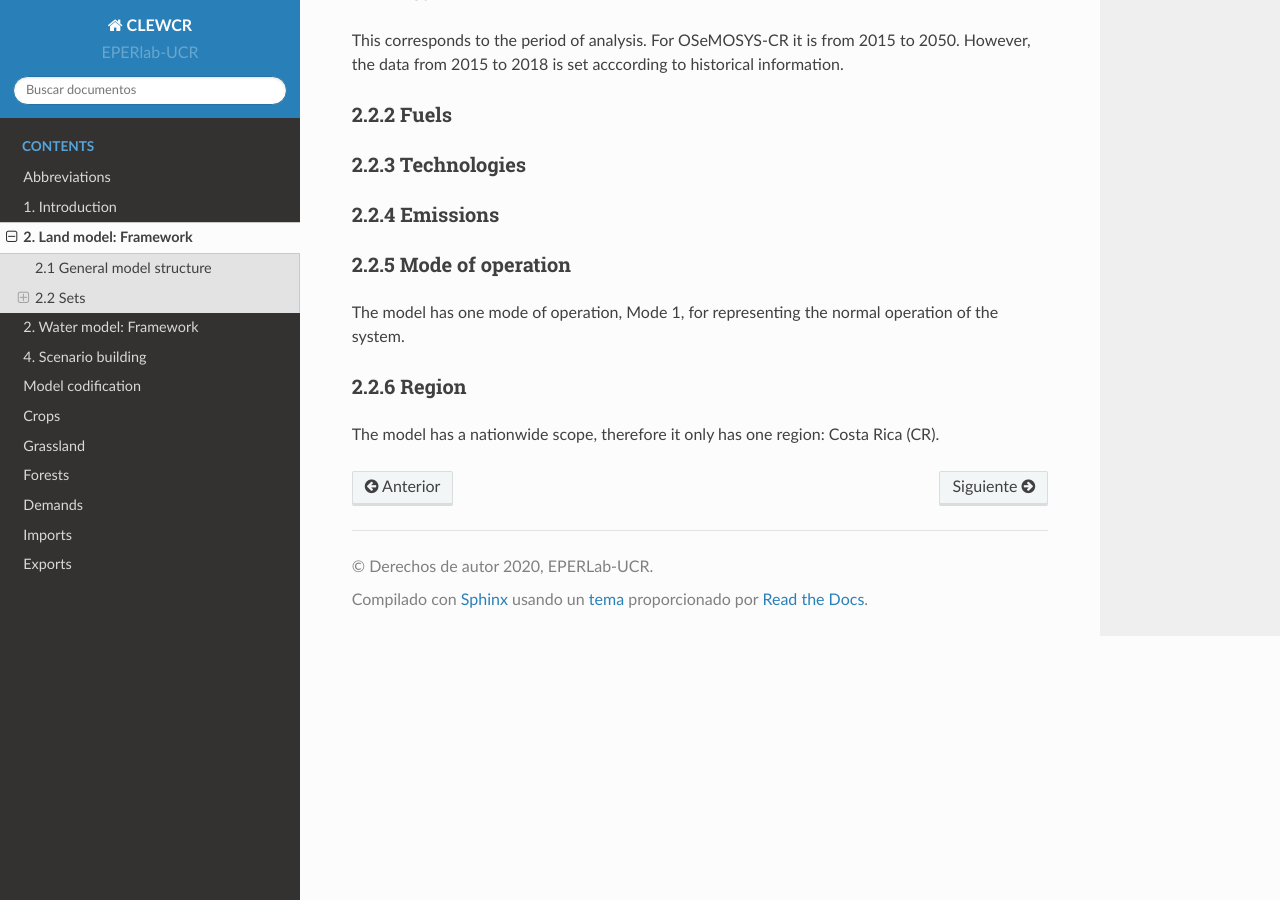
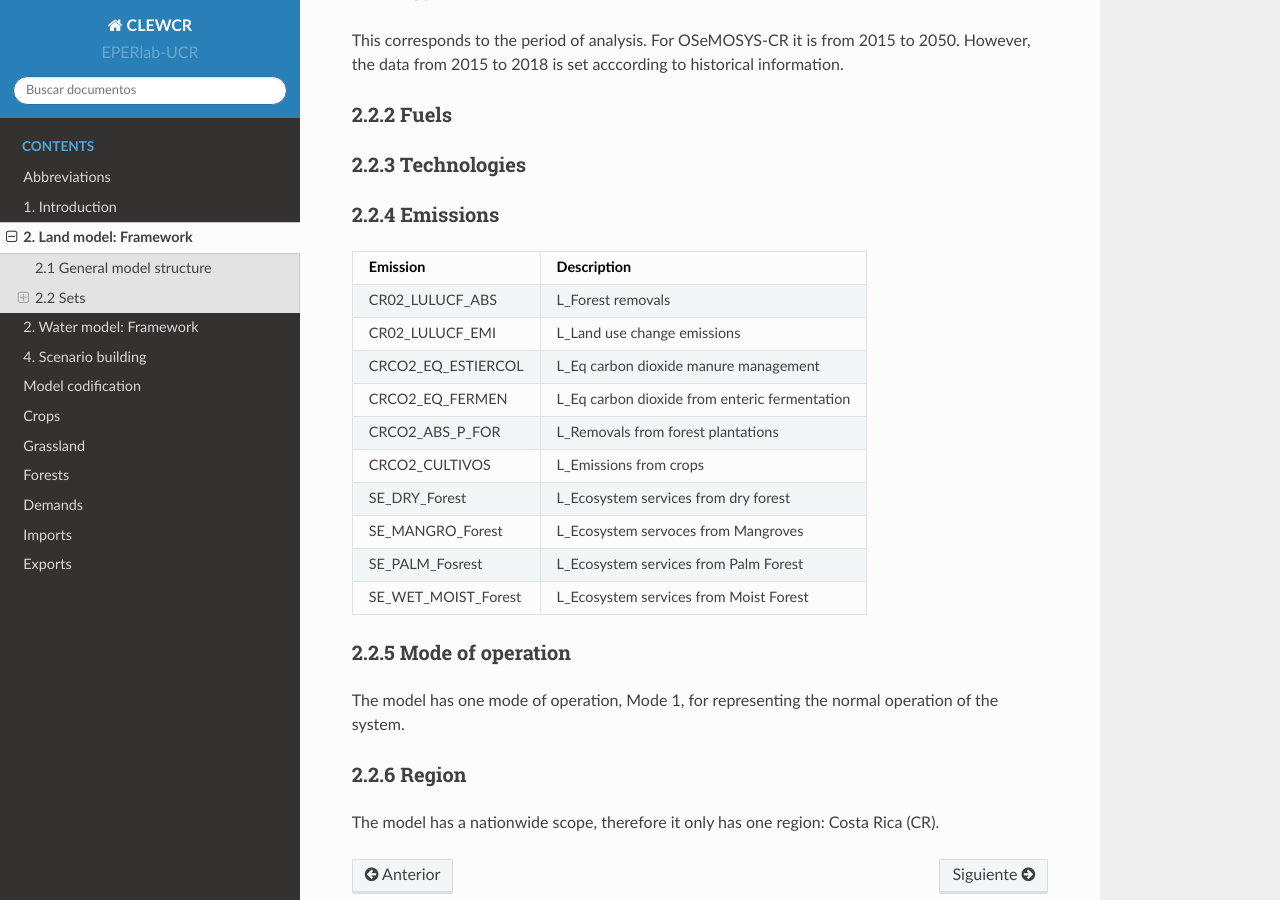
Before and after one commit to EPERLab/CLEW, a Sphinx documentation site: the page built from docs/02LandModelFramework.rst, in a window 1280 px wide and 900 px high, scrolled down 557 px. Built offline with Sphinx 7.4.7 and the Read the Docs theme 2.0.0, drawn with Linux system fonts in a browser that asks for light colours; formulas are drawn with MathJax 3.

Commit message:
Update 02LandModelFramework.rst

```diff
--- a/docs/02LandModelFramework.rst
+++ b/docs/02LandModelFramework.rst
@@ -25,7 +25,29 @@ This corresponds to the period of analysis. For OSeMOSYS-CR it is from 2015 to 2
 
 2.2.4 Emissions
 ---------
-
++---------------------+--------------------------------------------------+
+| Emission            | Description                                      |
++=====================+==================================================+
+|CR02_LULUCF_ABS      | L_Forest removals                                |
++---------------------+--------------------------------------------------+
+|CR02_LULUCF_EMI      | L_Land use change emissions                      |
++---------------------+--------------------------------------------------+
+|CRCO2_EQ_ESTIERCOL   | L_Eq carbon dioxide manure management            |
++---------------------+--------------------------------------------------+
+|CRCO2_EQ_FERMEN      | L_Eq carbon dioxide from enteric fermentation    |
++---------------------+--------------------------------------------------+
+|CRCO2_ABS_P_FOR      | L_Removals from forest plantations               |
++---------------------+--------------------------------------------------+
+|CRCO2_CULTIVOS       | L_Emissions from crops                           |
++---------------------+--------------------------------------------------+
+|SE_DRY_Forest        | L_Ecosystem services from dry forest             |
++---------------------+--------------------------------------------------+
+|SE_MANGRO_Forest     | L_Ecosystem servoces from Mangroves              |
++---------------------+--------------------------------------------------+
+|SE_PALM_Fosrest      | L_Ecosystem services from Palm Forest            |
++---------------------+--------------------------------------------------+
+|SE_WET_MOIST_Forest  | L_Ecosystem services from Moist Forest           |
++---------------------+--------------------------------------------------+
 
 2.2.5 Mode of operation
 ---------
```
